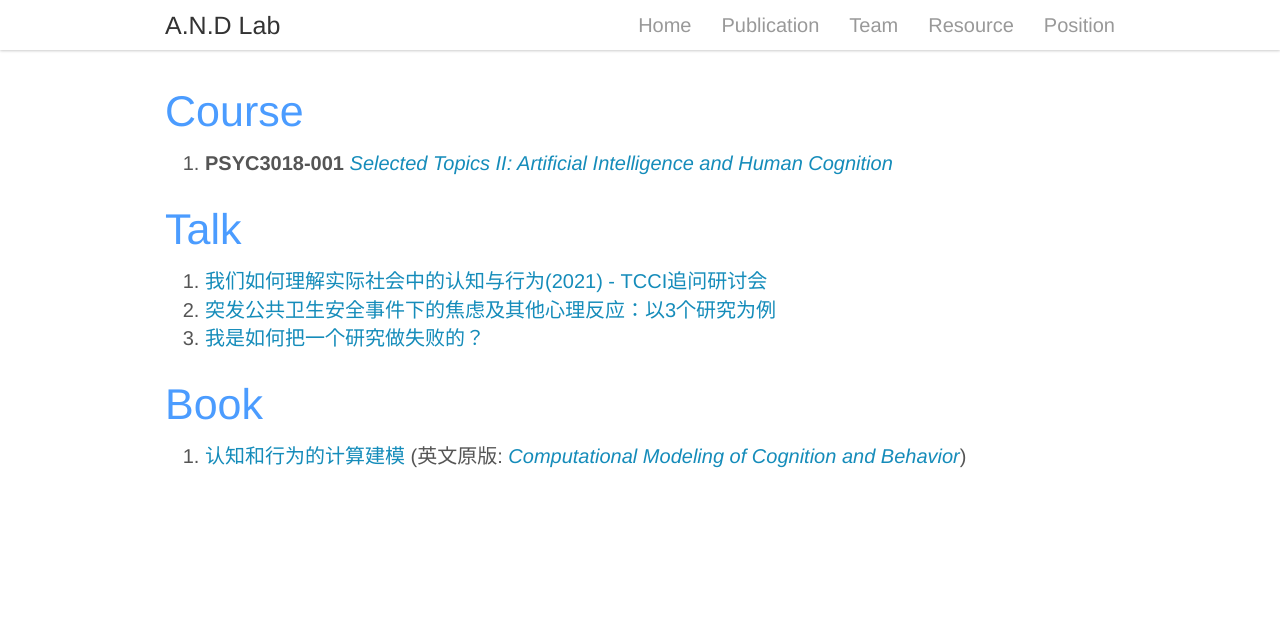
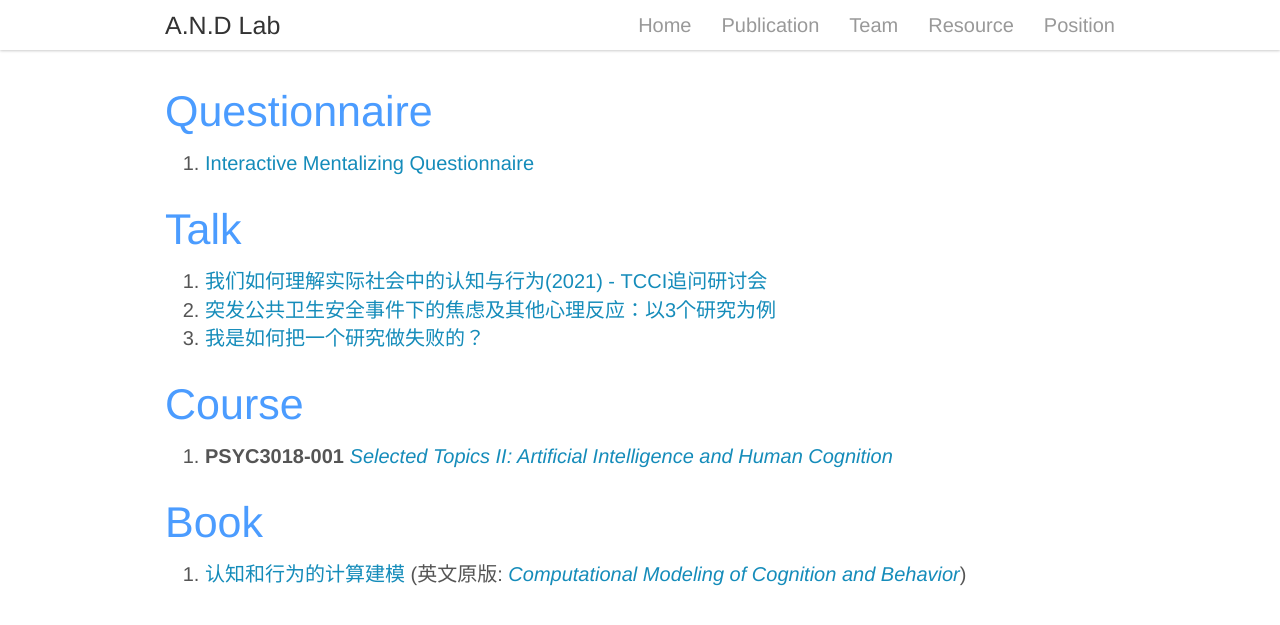
Before and after one commit to andlab-um/lab-website, a Jekyll site: the page built from _pages/resource.md, in a window 1280 px wide. Shown: the top 625 px of the page. Built offline with Jekyll 4.4.1, drawn with Linux system fonts in a browser that asks for light colours; nearby versions of some CDN libraries.

Commit message:
Add questionnaire

```diff
--- a/_pages/resource.md
+++ b/_pages/resource.md
@@ -6,9 +6,9 @@ sitemap: false
 permalink: /resource
 ---
 
-## Course
+## Questionnaire
 
-1. **PSYC3018-001** [_Selected Topics II: Artificial Intelligence and Human Cognition_]({% post_url 2021-09-06-PSYC3018-001 %})
+1. [Interactive Mentalizing Questionnaire](https://github.com/andlab-um/IMQ){:target="_blank"}
 
 ## Talk
 
```
Also changed, not shown: other parts of _pages/resource.md (+4 -0 lines).
